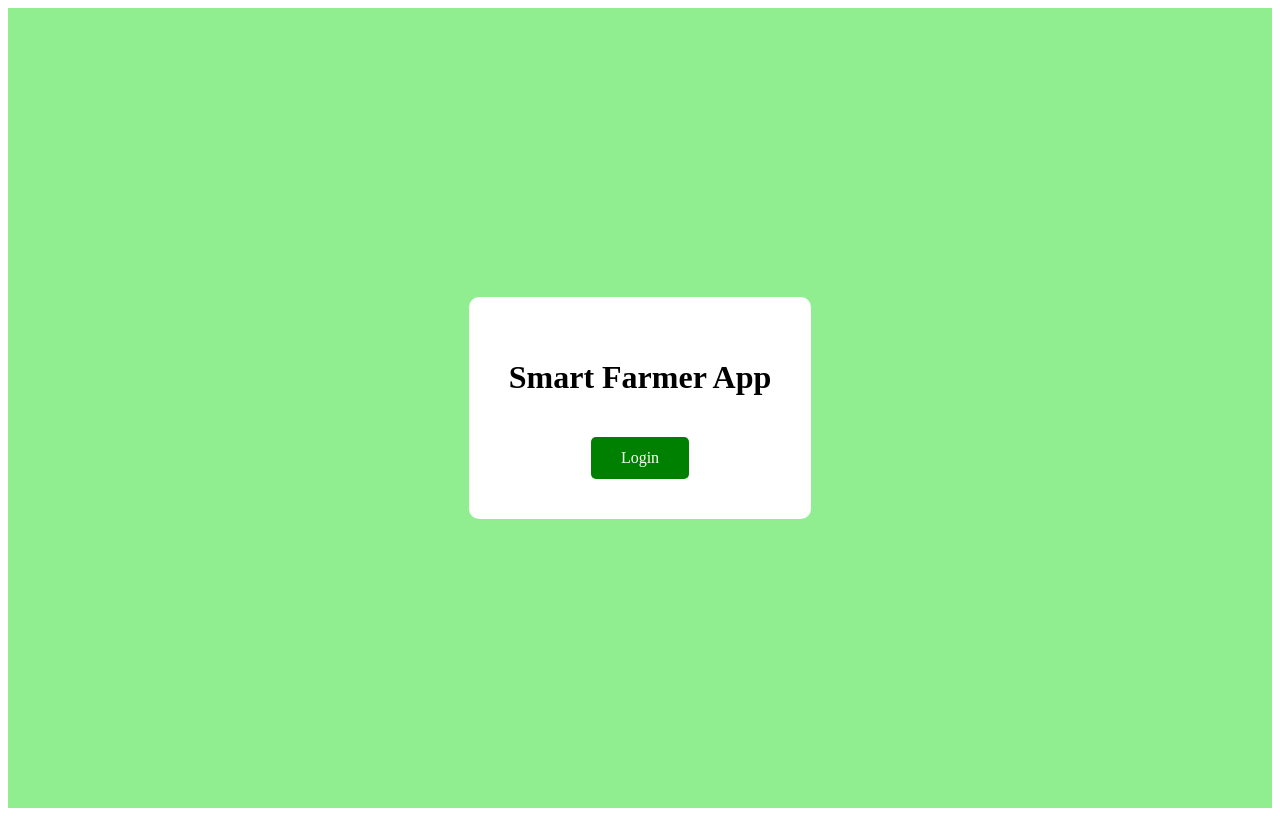
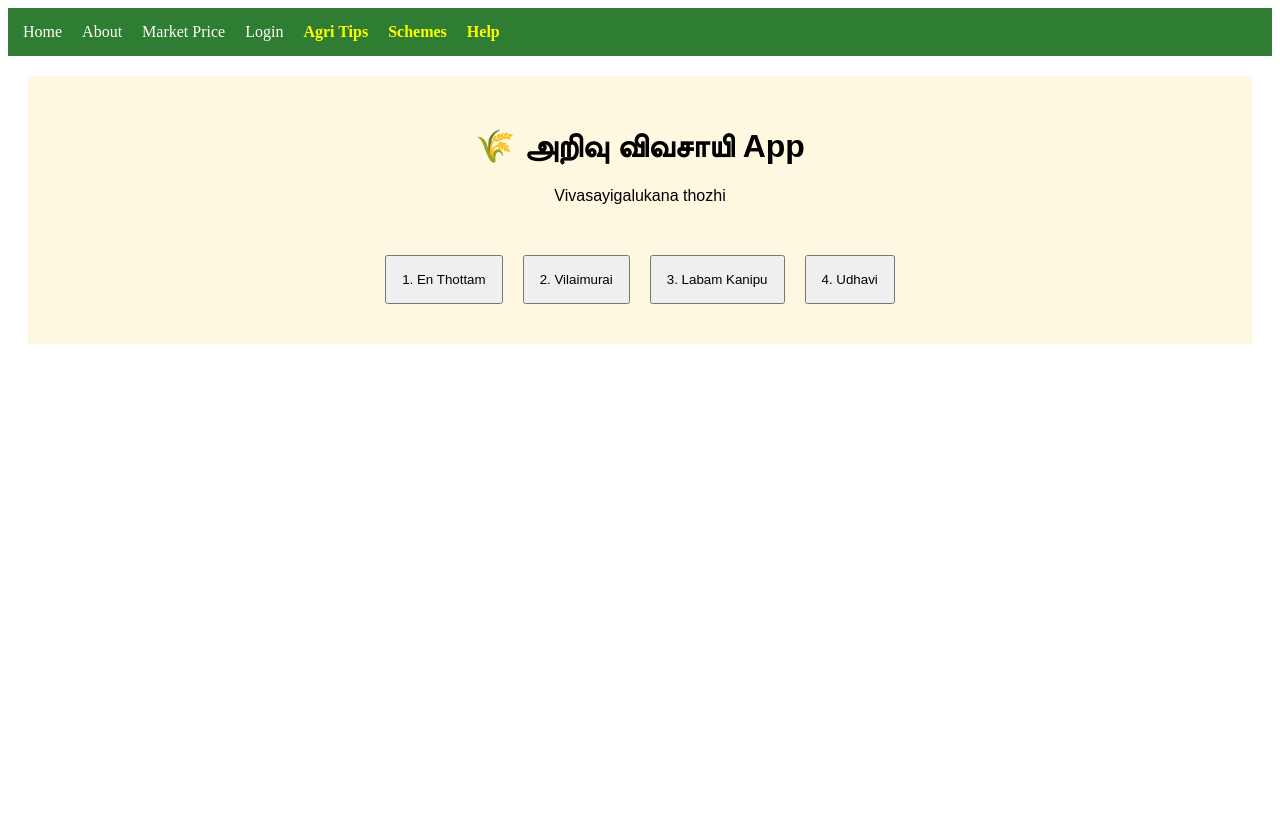
Before and after one commit to abinayasrik24-max/farmer---app, a Next.js app: page / in a window 1280 px wide. Built offline with nearby package versions, Linux system fonts and the light colour scheme.

Commit message:
Added Agri Tips Scheme Help menu

```diff
--- a/src/app/layout.tsx
+++ b/src/app/layout.tsx
@@ -1,7 +1,38 @@
-export default function RootLayout({ children }: any) {
+import Link from 'next/link';
+
+export default function RootLayout({
+  children,
+}: {
+  children: React.ReactNode;
+}) {
   return (
-    <html>
-      <body>{children}</body>
+    <html lang="en">
+      <body>
+        <nav style={{
+          display: "flex",
+          gap: "20px",
+          padding: "15px",
+          backgroundColor: "#2e7d32",
+          color: "white",
+          flexWrap: "wrap",
+          alignItems: "center"
+        }}>
+          {/* Un old 4 button - touch panla */}
+          <Link href="/home" style={{color: "white", textDecoration: "none", fontSize: "16px"}}>Home</Link>
+          <Link href="/about" style={{color: "white", textDecoration: "none", fontSize: "16px"}}>About</Link>
+          <Link href="/market" style={{color: "white", textDecoration: "none", fontSize: "16px"}}>Market Price</Link>
+          <Link href="/login" style={{color: "white", textDecoration: "none", fontSize: "16px"}}>Login</Link>
+          <Link href="/tips" style={{color: "yellow", textDecoration: "none", fontWeight: "bold"}}>Agri Tips</Link>
+          <Link href="/schemes" style={{color: "yellow", textDecoration: "none", fontWeight: "bold"}}>Schemes</Link>
+<Link href="/help" style={{color: "yellow", textDecoration: "none", fontWeight: "bold"}}>Help</Link>
+
+
+        </nav>
+
+        <div style={{padding: "20px"}}>
+          {children}
+        </div>
+      </body>
     </html>
-  )
+  );
 }
--- a/src/app/page.tsx
+++ b/src/app/page.tsx
@@ -1,9 +1,16 @@
+import Link from 'next/link';
+
 export default function Home() {
   return (
-    <div style={{minHeight: '100vh', display: 'flex', justifyContent: 'center', alignItems: 'center', background: 'lightgreen'}}>
-      <div style={{background: 'white', padding: '40px', borderRadius: '10px', textAlign: 'center'}}>
-        <h1>Smart Farmer App</h1>
-        <a href="/dashboard" style={{padding: '12px 30px', background: 'green', color: 'white', textDecoration: 'none', borderRadius: '5px', display: 'inline-block', marginTop: '20px'}}>Login</a>
+    <div style={{padding: "30px", fontFamily: "Arial", textAlign: "center", backgroundColor: "#fff8e1"}}>
+      <h1>🌾 அறிவு விவசாயி App</h1>
+      <p>Vivasayigalukana thozhi</p>
+
+      <div style={{marginTop: "40px"}}>
+        <Link href="/crops"><button style={{margin: "10px", padding: "15px"}}>1. En Thottam</button></Link>
+        <Link href="/price"><button style={{margin: "10px", padding: "15px"}}>2. Vilaimurai</button></Link>
+        <Link href="/profit"><button style={{margin: "10px", padding: "15px"}}>3. Labam Kanipu</button></Link>
+        <Link href="/help"><button style={{margin: "10px", padding: "15px"}}>4. Udhavi</button></Link>
       </div>
     </div>
   );
```
